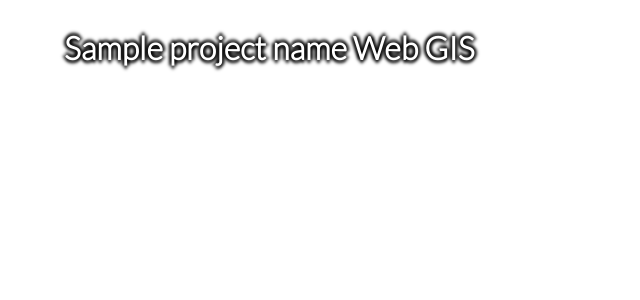
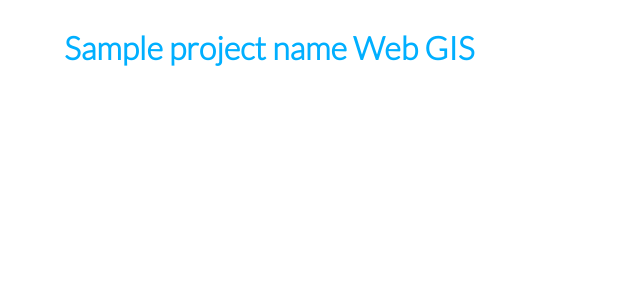
Before and after one commit to boku-ilen/web-gis, a Django app: template webgis/templates/project.html in a window 1280 px wide. Shown: the top 300 px of the page, without its empty margins (0-640 px from the left). Run offline with Django 3.2, Linux system fonts and the light colour scheme; the template is opened without the code that fills it: most values are stand-ins (such as "Sample title", 1, 10 or a date in 2020).

Commit message:
feat: improve heading styling

```diff
--- a/webgis/static/project.css
+++ b/webgis/static/project.css
@@ -11,9 +11,7 @@ html, body{
     padding-left: 2em;
     padding-top: 0.2em;
     z-index: 999;
-    text-shadow:
-        0.08em 0 0.1em black,
-        0 0.08em 0.1em black,
-        -0.08em 0 0.1em black,
-        0 -0.08em 0.1em black;
+    font-size: 2em;
+    color: rgb(0, 175, 255);
+    mix-blend-mode: difference;
  }
```
